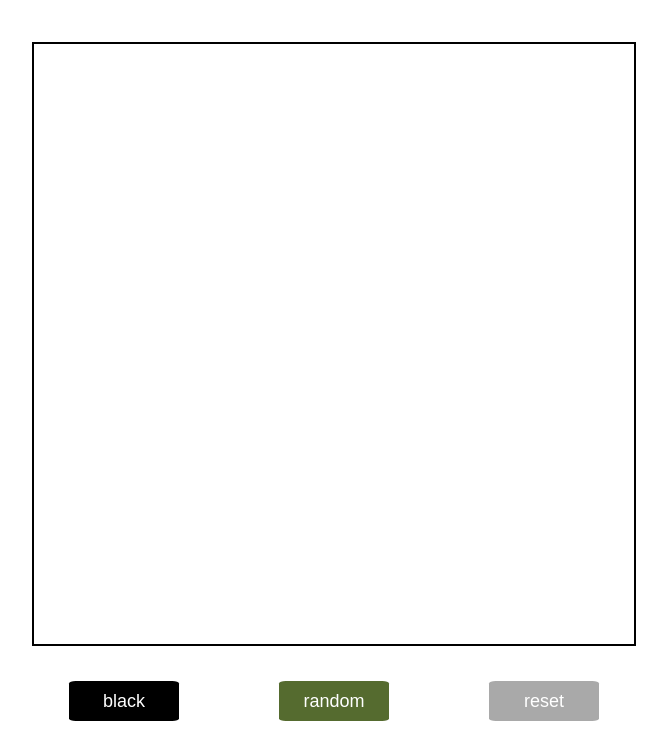
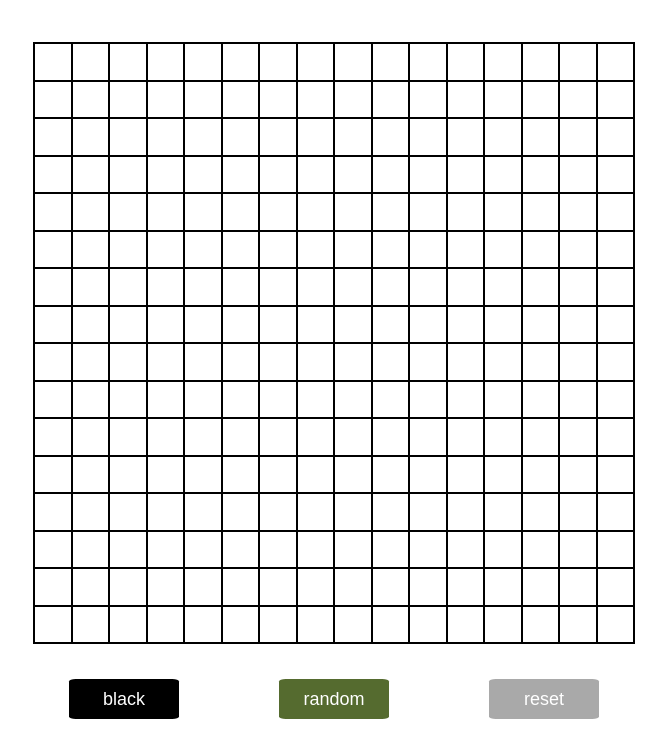
Before and after one commit to Dardiuz/schets, a plain HTML site: page index.html in a window 1280 px wide. Shown: the part 70-800 px from the top of the page, without its empty margins (306-973 px from the left). Drawn offline with Linux system fonts and the light colour scheme.

Commit message:
added: javascript function to create the grid. also added css required to make the grid dynamic.

```diff
--- a/main.js
+++ b/main.js
@@ -0,0 +1,18 @@
+const container = document.querySelector(".container");
+
+//creating the grid field
+const createGrid = (size) => {
+  for (let i = 0; i < size; i++) {
+    const row = document.createElement("div");
+    row.classList.add("grid-row");
+    container.appendChild(row);
+
+    for (let j = 0; j < size; j++) {
+      const box = document.createElement("div");
+      box.classList.add("grid-box");
+      row.appendChild(box);
+    }
+  }
+};
+
+createGrid(16);
--- a/style.css
+++ b/style.css
@@ -11,9 +11,23 @@ h1 {
 
 /* drawing board */
 .container {
-  border: solid black 2px;
+  display: flex;
+  flex-direction: column;
+  border: solid black 1px;
   width: 600px;
   height: 600px;
+}
+
+/* boxes in the drawing board */
+
+.grid-row {
+  display: flex;
+  flex: 1;
+}
+
+.grid-box {
+  border: solid black 1px;
+  flex: 1;
 }
 
 /* buttons styling & positioning */
```
